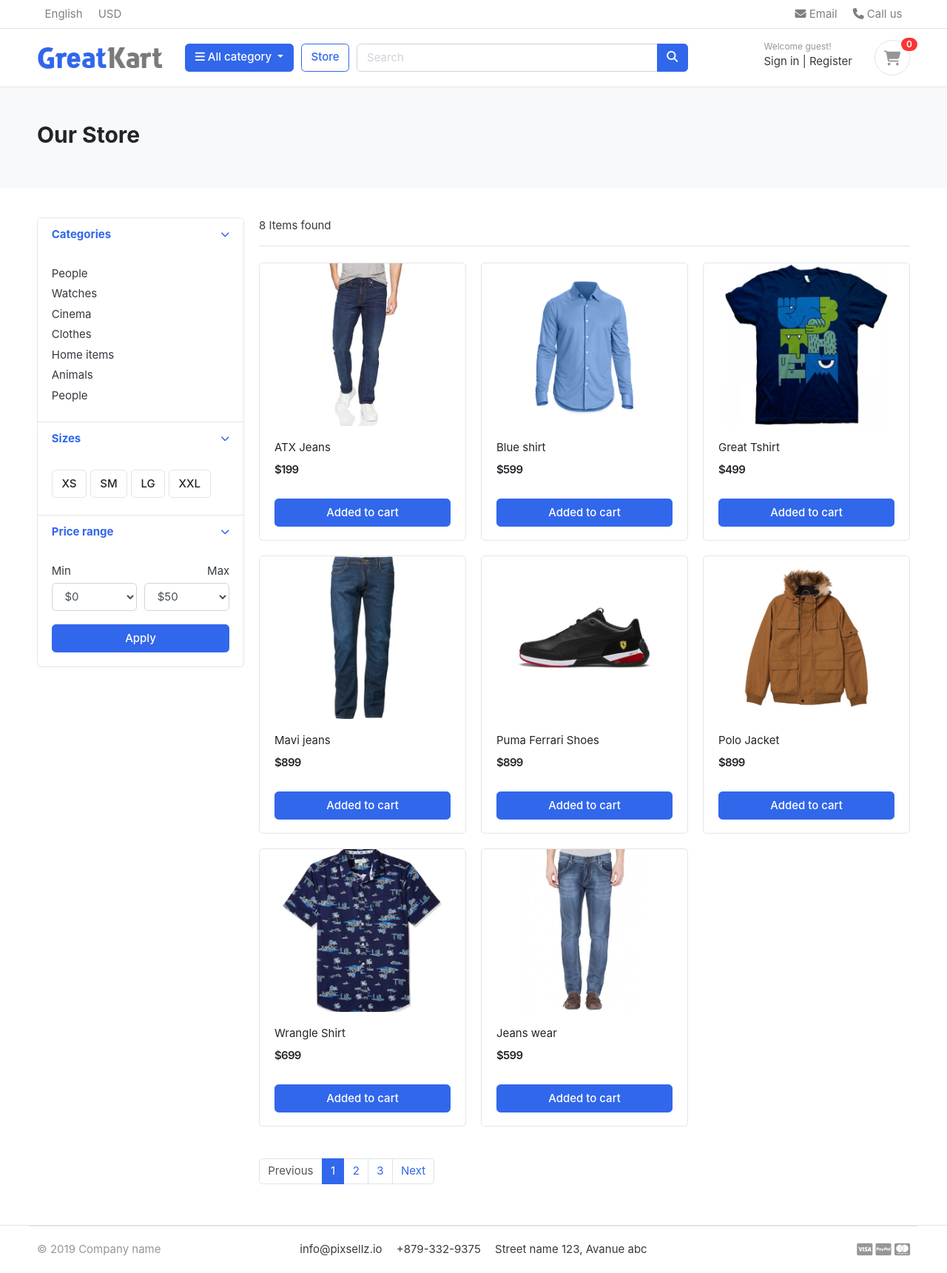
After one commit to Nijam-Uddin-Qudraty/e-com, a Django app: page /store/ in a window 1280 px wide. The commit adds this page. Shown: the whole page at 74% size. Run offline with Django 3.2, Linux system fonts and the light colour scheme; data comes from the database, SQL or seed files in the repository; both versions use the stored data as it was after the commit; some libraries are stand-ins or nearby versions; some web fonts are replaced.

Commit message:
add store and product on home

```diff
--- a/ecom/settings.py
+++ b/ecom/settings.py
@@ -128,4 +128,4 @@
 
 
 MEDIA_URL = '/media/'
-MEDIA_ROOT = BASE_DIR/'media '
+MEDIA_ROOT = BASE_DIR/ 'media'
--- a/ecom/urls.py
+++ b/ecom/urls.py
@@ -14,11 +14,12 @@
     2. Add a URL to urlpatterns:  path('blog/', include('blog.urls'))
 """
 from django.contrib import admin
-from django.urls import path
+from django.urls import path, include
 from . import views
 from django.conf.urls.static import static
 from django.conf import settings
 urlpatterns = [
     path('admin/', admin.site.urls),
-    path("",views.home)
+    path("",views.home),
+    path("store/",include('store.urls'))
 ] + static(settings.MEDIA_URL, document_root = settings.MEDIA_ROOT)
--- a/ecom/views.py
+++ b/ecom/views.py
@@ -1,4 +1,6 @@
 from django.shortcuts import render
+from store.models import Product
+def home(req):
+    products = Product.objects.all().filter(is_available = True)
 
-def home(req):
-    return render(req, "home.html")
+    return render(req, "home.html",context={'products': products})
--- /dev/null
+++ b/store/urls.py
@@ -0,0 +1,7 @@
+
+from django.urls import path
+from . import views
+
+urlpatterns = [
+    path("",views.StoreView,name='store')
+]
--- a/store/views.py
+++ b/store/views.py
@@ -1,3 +1,11 @@
 from django.shortcuts import render
+from .models import Product
 
-# Create your views here.
+def StoreView(req):
+    products = Product.objects.all().filter(is_available=True)
+    product_count = products.count()
+    context= {
+        'products':products,
+        'product_count': product_count
+    }
+    return render(req, 'store/store.html',context)
--- a/templates/includes/navbar.html
+++ b/templates/includes/navbar.html
@@ -46,7 +46,7 @@
 					</div>
 				</div>
 			</div>
-			<a href="./store.html" class="btn btn-outline-primary">Store</a>
+			<a href="{% url 'store' %}" class="btn btn-outline-primary">Store</a>
 			<div class="col-lg col-md-6 col-sm-12 col">
 				<form action="#" class="search">
 					<div class="input-group w-100">
--- /dev/null
+++ b/templates/store/store.html
@@ -0,0 +1,179 @@
+{% extends "base.html" %}
+
+{% block content %}
+
+
+<!-- ========================= SECTION PAGETOP ========================= -->
+<section class="section-pagetop bg">
+<div class="container">
+	<h2 class="title-page">Our Store</h2>
+
+</div> <!-- container //  -->
+</section>
+<!-- ========================= SECTION INTRO END// ========================= -->
+
+<!-- ========================= SECTION CONTENT ========================= -->
+<section class="section-content padding-y">
+<div class="container">
+
+<div class="row">
+	<aside class="col-md-3">
+
+<div class="card">
+	<article class="filter-group">
+		<header class="card-header">
+			<a href="#" data-toggle="collapse" data-target="#collapse_1" aria-expanded="true" class="">
+				<i class="icon-control fa fa-chevron-down"></i>
+				<h6 class="title">Categories</h6>
+			</a>
+		</header>
+		<div class="filter-content collapse show" id="collapse_1" style="">
+			<div class="card-body">
+
+				<ul class="list-menu">
+				<li><a href="#">People  </a></li>
+				<li><a href="#">Watches </a></li>
+				<li><a href="#">Cinema  </a></li>
+				<li><a href="#">Clothes  </a></li>
+				<li><a href="#">Home items </a></li>
+				<li><a href="#">Animals</a></li>
+				<li><a href="#">People </a></li>
+				</ul>
+
+			</div> <!-- card-body.// -->
+		</div>
+	</article> <!-- filter-group  .// -->
+	<article class="filter-group">
+		<header class="card-header">
+			<a href="#" data-toggle="collapse" data-target="#collapse_4" aria-expanded="true" class="">
+				<i class="icon-control fa fa-chevron-down"></i>
+				<h6 class="title">Sizes </h6>
+			</a>
+		</header>
+		<div class="filter-content collapse show" id="collapse_4" style="">
+			<div class="card-body">
+			  <label class="checkbox-btn">
+			    <input type="checkbox">
+			    <span class="btn btn-light"> XS </span>
+			  </label>
+
+			  <label class="checkbox-btn">
+			    <input type="checkbox">
+			    <span class="btn btn-light"> SM </span>
+			  </label>
+
+			  <label class="checkbox-btn">
+			    <input type="checkbox">
+			    <span class="btn btn-light"> LG </span>
+			  </label>
+
+			  <label class="checkbox-btn">
+			    <input type="checkbox">
+			    <span class="btn btn-light"> XXL </span>
+			  </label>
+		</div><!-- card-body.// -->
+		</div>
+	</article> <!-- filter-group .// -->
+
+	<article class="filter-group">
+		<header class="card-header">
+			<a href="#" data-toggle="collapse" data-target="#collapse_3" aria-expanded="true" class="">
+				<i class="icon-control fa fa-chevron-down"></i>
+				<h6 class="title">Price range </h6>
+			</a>
+		</header>
+		<div class="filter-content collapse show" id="collapse_3" style="">
+			<div class="card-body">
+
+				<div class="form-row">
+				<div class="form-group col-md-6">
+				  <label>Min</label>
+				  <!-- <input class="form-control" placeholder="$0" type="number"> -->
+				  	<select class="mr-2 form-control">
+						<option value="0">$0</option>
+						<option value="50">$50</option>
+						<option value="100">$100</option>
+						<option value="150">$150</option>
+						<option value="200">$200</option>
+						<option value="500">$500</option>
+						<option value="1000">$1000</option>
+					</select>
+				</div>
+				<div class="form-group text-right col-md-6">
+				  <label>Max</label>
+				  	<select class="mr-2 form-control">
+						<option value="50">$50</option>
+						<option value="100">$100</option>
+						<option value="150">$150</option>
+						<option value="200">$200</option>
+						<option value="500">$500</option>
+						<option value="1000">$1000</option>
+						<option value="2000">$2000+</option>
+					</select>
+				</div>
+				</div> <!-- form-row.// -->
+				<button class="btn btn-block btn-primary">Apply</button>
+			</div><!-- card-body.// -->
+		</div>
+	</article> <!-- filter-group .// -->
+
+</div> <!-- card.// -->
+
+	</aside> <!-- col.// -->
+	<main class="col-md-9">
+
+<header class="border-bottom mb-4 pb-3">
+		<div class="form-inline">
+			<span class="mr-md-auto">{{product_count}} Items found </span>
+
+		</div>
+</header><!-- sect-heading -->
+
+<div class="row">
+	{% for product in products %}
+	<div class="col-md-4">
+		<figure class="card card-product-grid">
+			<div class="img-wrap">
+
+				<img src="{{ product.image.url }}">
+
+			</div> <!-- img-wrap.// -->
+			<figcaption class="info-wrap">
+				<div class="fix-height">
+					<a href="./product-detail.html" class="title">{{product.product_name}}</a>
+					<div class="price-wrap mt-2">
+						<span class="price">${{product.price}}</span>
+						{% comment %} <del class="price-old">$1980</del> {% endcomment %}
+					</div> <!-- price-wrap.// -->
+				</div>
+				<a href="#" class="btn btn-block btn-primary">Added to cart </a>
+			</figcaption>
+		</figure>
+	</div> <!-- col.// -->
+	{% endfor %}
+</div> <!-- row end.// -->
+
+
+<nav class="mt-4" aria-label="Page navigation sample">
+  <ul class="pagination">
+    <li class="page-item disabled"><a class="page-link" href="#">Previous</a></li>
+    <li class="page-item active"><a class="page-link" href="#">1</a></li>
+    <li class="page-item"><a class="page-link" href="#">2</a></li>
+    <li class="page-item"><a class="page-link" href="#">3</a></li>
+    <li class="page-item"><a class="page-link" href="#">Next</a></li>
+  </ul>
+</nav>
+
+	</main> <!-- col.// -->
+
+</div>
+
+</div> <!-- container .//  -->
+</section>
+<!-- ========================= SECTION CONTENT END// ========================= -->
+
+
+
+
+
+{% endblock content %}
```
Also changed, not shown: templates/home.html (+4 -4 lines), db.sqlite3, media/photos/product/Wrangler-Shirt_sJIoerA.jpg (added), media/photos/product/image2.jpg (added).
